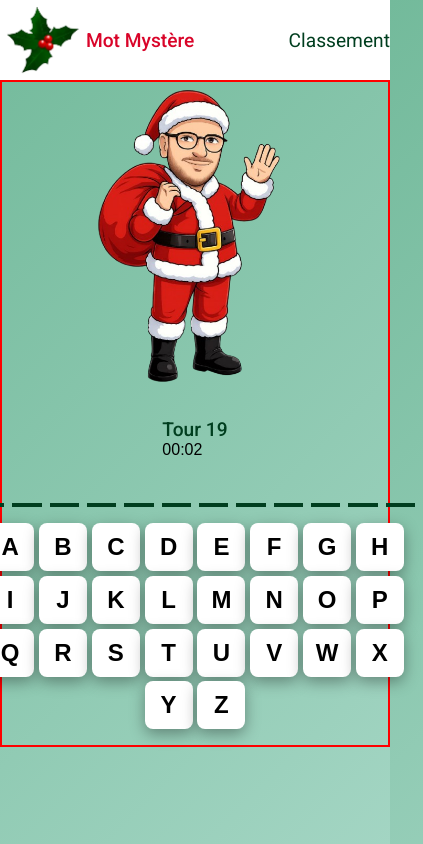
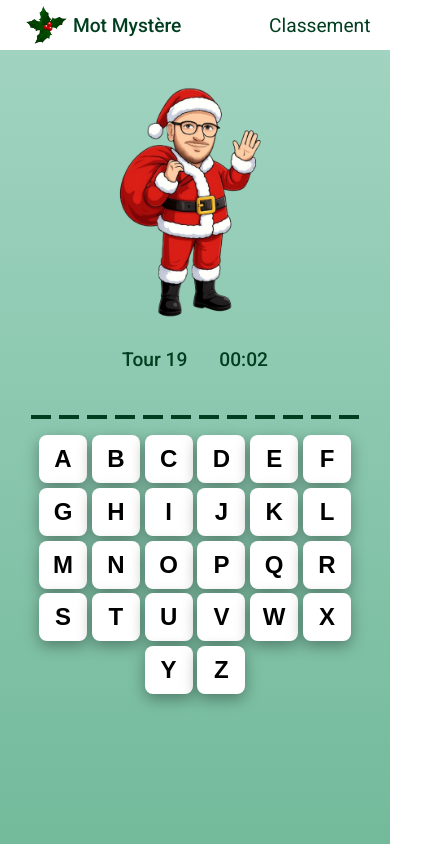
Before and after one commit to ClarissaCardarelli/secret_santa_2025, a React (Vite) app in the folder client/: page / in a window 390 px wide. Both pictures are taken after a click on the button "C'est parti". Shown: the whole page, 423 px wide, since content can reach past the window. Built offline with nearby package versions, Linux system fonts and the light colour scheme.

Commit message:
Responsiveness for mobile

```diff
--- a/client/src/components/Hangman/Hangman.css
+++ b/client/src/components/Hangman/Hangman.css
@@ -1,5 +1,4 @@
 .img-container{
-    /* border: 2px solid orange; */
     position: relative;
     height: 100%;
     width: 450px;
@@ -14,11 +13,9 @@
   width: auto;
   height: 100%;
   display: block;
-
 }
 
 .gifts-container {
-  /* border: 2px solid orange; */
   position: absolute;
   bottom: 0;
   left: 50%;
@@ -39,15 +36,7 @@
 @media (max-width: 768px){
 
   .img-container{
-      width: 350px;
+      width: 250px;
   }
 
 }
-
-@media (max-width: 480px){
-
-  .img-container{
-      width: 300px;
-  }
-
-}
--- a/client/src/components/Instructions/Instructions.tsx
+++ b/client/src/components/Instructions/Instructions.tsx
@@ -10,7 +10,9 @@ function Instructions({ startNewGame }: InstructionsProps) {
       <p className="general-text">
         Découvre le mot mystère lettre par lettre… il parle d'Emeric !
       </p>
-      <p>Trouvez-le avant qu'il ne soit enterré sous les cadeaux de Noël.</p>
+      <p className="extra-info-light">
+        Trouvez-le avant qu'il ne soit enterré sous les cadeaux de Noël.
+      </p>
       <button type="button" className="button" onClick={startNewGame}>
         C'est parti
       </button>
--- a/client/src/components/Keyboard/Keyboard.css
+++ b/client/src/components/Keyboard/Keyboard.css
@@ -44,8 +44,8 @@
 @media (max-width: 768px){
   .keyboard{
     gap: 0.3rem;
+  }
 
-  }
   .letter-key{
     width: 3rem;
   }
--- a/client/src/components/Nav/Nav.css
+++ b/client/src/components/Nav/Nav.css
@@ -5,7 +5,7 @@
 }
 
 .nav ul{
-    max-width: 1200px;
+    max-width: 90%;
     margin: 0 auto;
     height: 100%;
     list-style: none;
@@ -43,3 +43,12 @@
     width: auto;
     padding: 5px;
 }
+
+
+@media (max-width: 480px){
+.nav{
+    height: 50px;
+    background-color: white;
+    width: 100%;
+}
+}
--- a/client/src/components/ScoreModal/ScoreModal.css
+++ b/client/src/components/ScoreModal/ScoreModal.css
@@ -21,7 +21,6 @@
     display: flex;
     flex-direction: column;
     gap: 2rem;
-
 }
 
 .scoreInfo{
@@ -36,8 +35,8 @@
     display: flex;
     flex-direction: column;
     justify-content: center;
+    align-items: center;
     gap: 1rem;
-
 }
 
 .modal-button-new-game{
@@ -45,3 +44,11 @@
     color: var(--red);
     border: 2px solid;
 }
+
+@media (max-width: 480px) {
+
+.modal-content{
+    padding: 2rem 1rem;
+}
+
+}
--- a/client/src/components/ScoreModal/ScoreModal.tsx
+++ b/client/src/components/ScoreModal/ScoreModal.tsx
@@ -26,7 +26,7 @@ function ScoreModal({ round, minutes, seconds, setModalOpen, startNewGame }) {
 
         <div className="modal-button-container">
           <button className="button" onClick={() => {}}>
-            Envoyer mon score
+            Envoyer score
           </button>
 
           <button
--- a/client/src/components/Word/Word.css
+++ b/client/src/components/Word/Word.css
@@ -5,7 +5,6 @@
     padding: 0 0.5rem;
     font-size: var(--word-font-size);
     font-weight: var(--word-font-weight);
-    /* border: 2px solid red; */
 }
 
 .underline{
@@ -24,3 +23,18 @@
 .hidden{
     visibility: hidden;
 }
+
+@media (max-width: 480px){
+
+.underline{
+    width: 1.5ch;
+}
+
+}
+
+@media (max-width: 320px){
+
+.underline{
+    width: 1ch;
+}
+}
--- a/client/src/css/global.css
+++ b/client/src/css/global.css
@@ -31,8 +31,13 @@
 }
 
 .extra-info-light{
+    color: var(--dark-green);
+    font-family: var(--text-font-family);
+    font-size: var(--info-font-size);
     font-weight: var(--info-font-weight-light);
     color: black;
+    max-width: 40ch;
+    text-align: center;
 }
 
 .placeholder{
@@ -40,3 +45,9 @@
     font-size: var(--info-font-size);
     font-weight: var(--info-font-weight-light);
 }
+
+@media (max-width: 480px){
+    .button{
+    width: 90%;
+    }
+}
--- a/client/src/pages/Home/Home.css
+++ b/client/src/pages/Home/Home.css
@@ -1,67 +1,62 @@
 body {
-  background: linear-gradient(135deg, #73ba9b, #a3d5c3);
+  background: linear-gradient(
+    0deg, #73ba9b, #a3d5c3);
   font-family: sans-serif;
   height: 100vh;
-
 }
 
 .game-area{
   display: flex;
+  flex-wrap: nowrap;
   justify-content: center;
   margin: 0 auto;
   gap: 2rem;
-  padding: 0 0.5rem;
-  /* padding: 0 1rem; */
+  padding: 3rem;
   max-width: 1200px;
-  /* height: calc(100vh - 80px); */
-  border: 2px solid red;
 }
 
+.stats-container{
+  display: flex;
+  gap: 2rem;
+}
 
 .hangman-container{
   display: flex;
   justify-content: center;
   align-items: center;
   max-height: 600px;
-  /* border: 2px solid green; */
 }
 
 .game{
   flex: 1;
-  margin: 2rem auto 0;
+  margin: 0 auto;
   display: flex;
   gap: 2rem;
   flex-direction: column;
   justify-content: flex-start;
   align-items: center;
-  /* border: 2px solid green; */
 }
 
 @media (max-width: 768px){
 
   .game-area{
-      gap: 0rem;
+    flex-wrap: wrap;
+    padding: 2rem 1rem;
+    gap: 1rem;
   }
 
-  .hangman-container{
-    max-height: 400px;
+  .hangman-container,
+  .game {
+    width: 100%;
+    max-width: 450px;
+    margin: 0 auto;
   }
 
-}
-
-@media (max-width: 480px){
-
-  .game-area{
-    flex-wrap: wrap;
-  }
-
-  .hangman-container{
-    max-height: 320px;
+  .hangman-container {
+    max-height: 250px;
   }
 
   .game{
-  margin: 1rem auto;
   gap: 1rem;
-  }
-
 }
+}
--- a/client/src/pages/Home/Home.tsx
+++ b/client/src/pages/Home/Home.tsx
@@ -113,9 +113,9 @@ function Home() {
         <div className="game">
           {gameLaunched ? (
             <>
-              <div>
-                <div className="extra-info">Tour {round}</div>
-                <div>{`${minutes}:${seconds}`}</div>
+              <div className="stats-container">
+                <p className="extra-info">Tour {round}</p>
+                <p className="extra-info">{`${minutes}:${seconds}`}</p>
               </div>
               <Word
                 reveal={isLoser}
```
